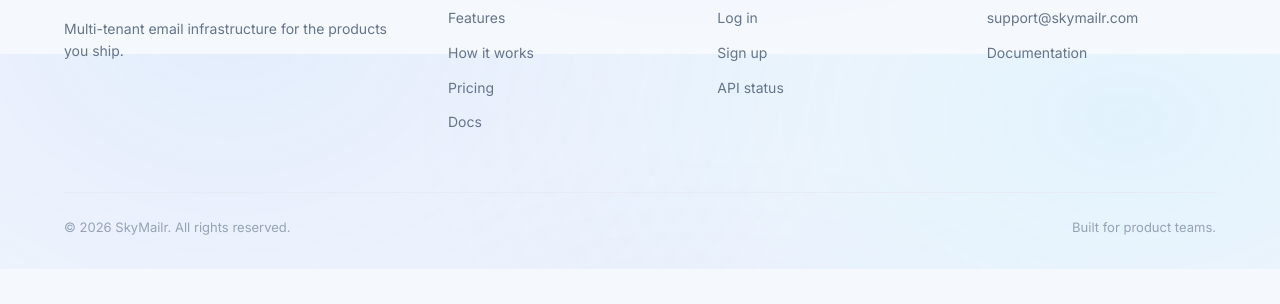
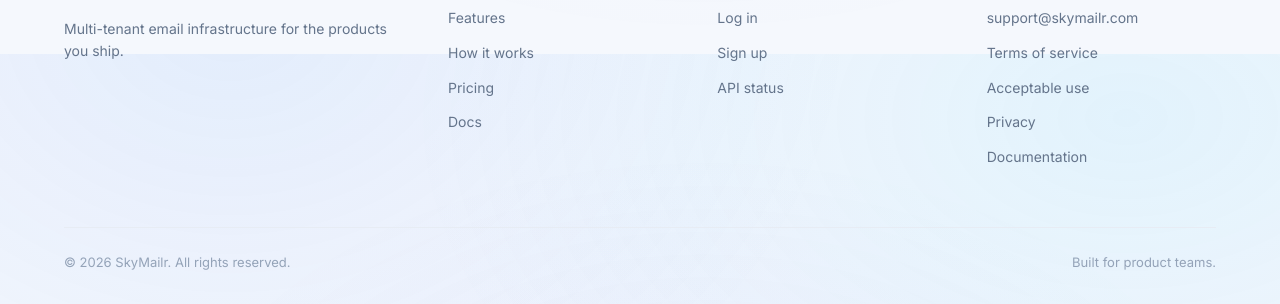
Before and after one commit to iamhaidar2/skymailr-website, a website: page public/index.html in a window 1280 px wide. Shown: the part 9546-9850 px from the top of the page. Before the commit the page ends 9815 px from the top, so only its background shows below. Drawn offline with Linux system fonts and the light colour scheme.

Commit message:
Footer: link the Terms, Acceptable Use Policy and Privacy Policy
The legal pages live on the app (app.skymailr.com/legal/...). Added to the
Company column on every page, so the footer grid and styles.css are unchanged.

Co-Authored-By: Claude Opus 5.5 <noreply@anthropic.com>

```diff
--- a/public/index.html
+++ b/public/index.html
@@ -827,6 +827,9 @@ client.<span class="tok-fn">enroll_user_in_workflow</span>(
             <h4>Company</h4>
             <ul>
               <li><a href="mailto:support@skymailr.com">support@skymailr.com</a></li>
+              <li><a href="https://app.skymailr.com/legal/terms/">Terms of service</a></li>
+              <li><a href="https://app.skymailr.com/legal/acceptable-use/">Acceptable use</a></li>
+              <li><a href="https://app.skymailr.com/legal/privacy/">Privacy</a></li>
               <li><a href="/docs.html">Documentation</a></li>
             </ul>
           </div>
```
Also changed, not shown: public/docs.html (+1 -1 lines), public/features.html (+3 -0 lines), public/pricing.html (+1 -1 lines).
